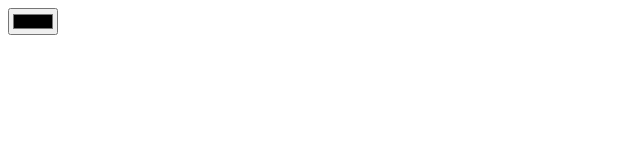
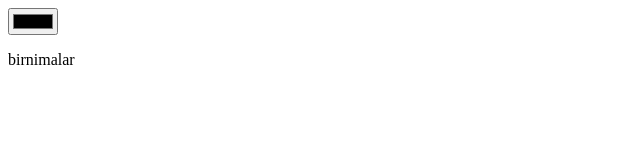
Before and after one commit to DKpilot/main, a plain HTML site: page index.html in a window 1280 px wide. Shown: the full height of the page, 0-640 px from the left. Drawn offline with Linux system fonts and the light colour scheme.

Commit message:
Samalyot

```diff
--- a/index.html
+++ b/index.html
@@ -13,5 +13,8 @@
 
 
     </script>
+    <p>
+        birnimalar
+    </p>
 </body>
 </html>
```
